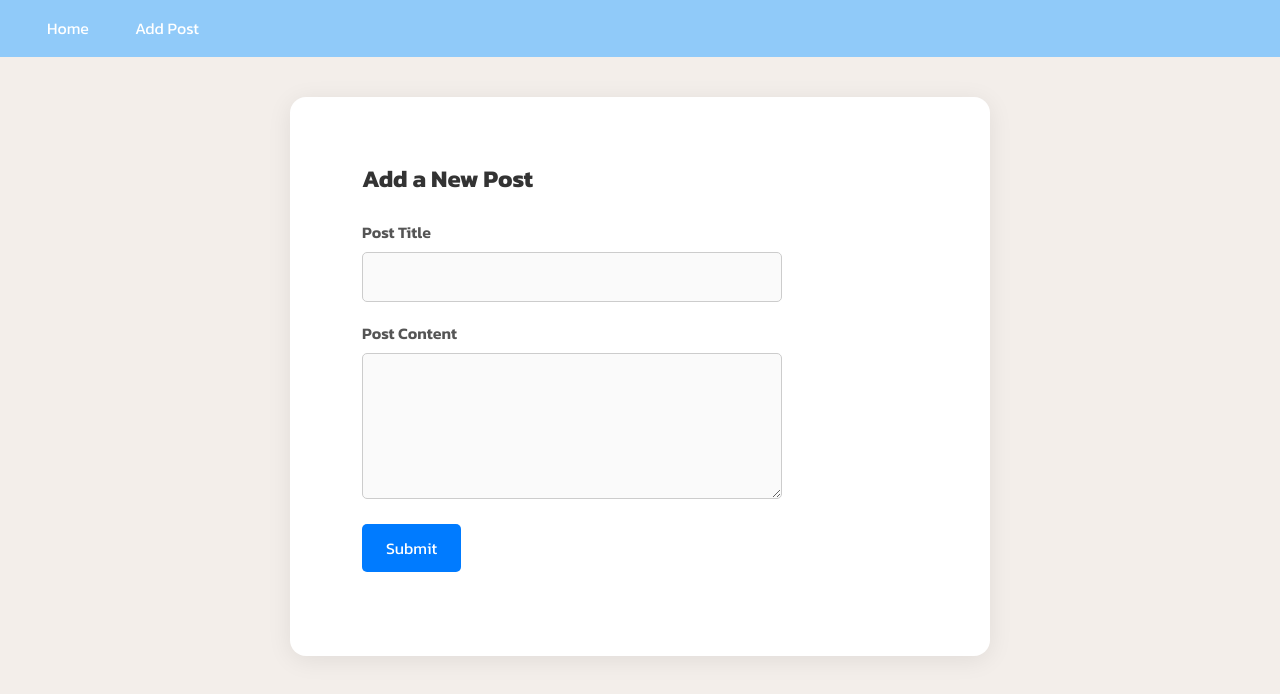
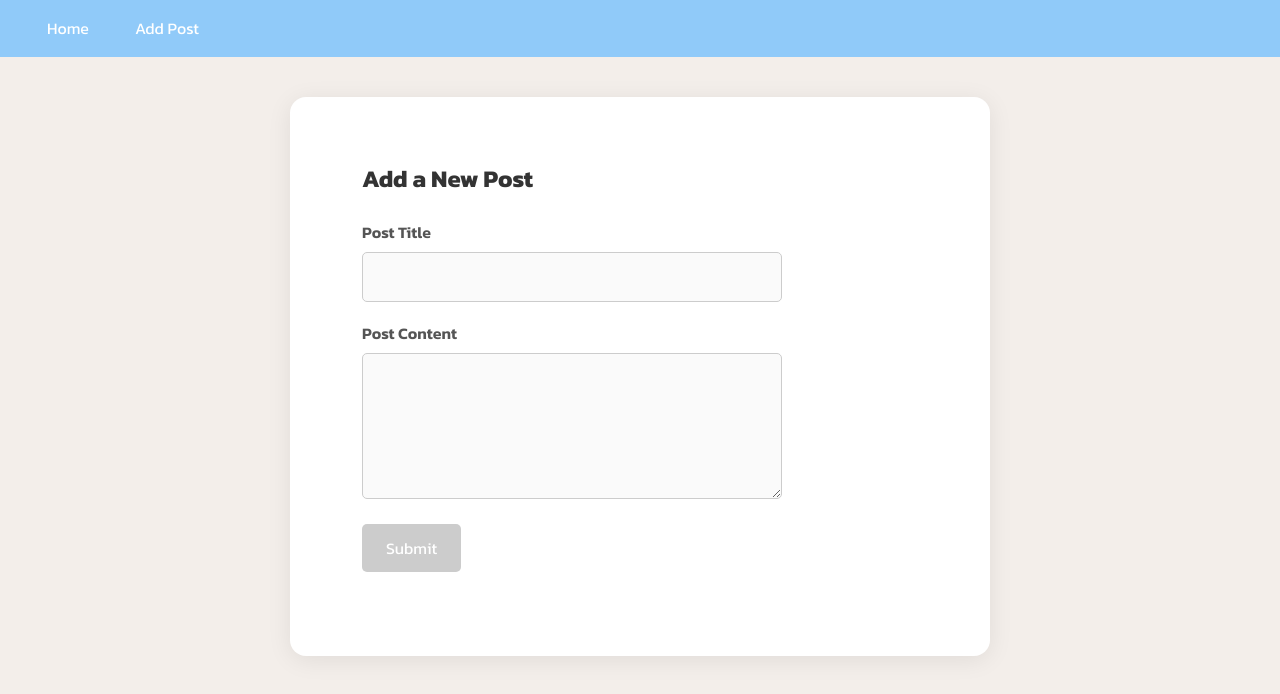
Before and after one commit to jmARK6957/CompositionAPI, a Vue app in the folder ComApiVue/: page /add-post in a window 1280 px wide. Shown: the top 694 px of the page. Built offline with nearby package versions, Linux system fonts and the light colour scheme.

Commit message:
add const, reactive, isinvalidform

```diff
--- a/ComApiVue/src/views/AddPost.vue
+++ b/ComApiVue/src/views/AddPost.vue
@@ -1,5 +1,15 @@
 <script setup>
+import { computed, reactive } from 'vue';
 import Wrapper from '@/components/Wrapper.vue';
+
+const post = reactive({
+  title: '',
+  body: ''
+});
+
+const isFormValid = computed(() => {
+  return post.title === '' || post.body === '';
+})
 </script>
 
 <template>
@@ -8,14 +18,14 @@ import Wrapper from '@/components/Wrapper.vue';
             <h3>Add a New Post</h3>
             <div>
                 <label>Post Title</label>
-                <input type="text"/>
+                <input type="text" v-model="post.title"/>
             </div>
             <div>
                 <label>Post Content</label>
-                <textarea rows="5"></textarea>
+                <textarea rows="5" v-model="post.body"></textarea>
             </div>
             <div>
-                <button type="submit">Submit</button>
+                <button :disabled="isFormValid">Submit</button>
             </div>
         </form>
     </Wrapper>
@@ -76,6 +86,10 @@ import Wrapper from '@/components/Wrapper.vue';
           background-color: #0056b3;
         }
       }
+      button:disabled {
+        background-color: #ccc;
+        cursor: not-allowed;
+      }
     }
   }
 </style>
```
